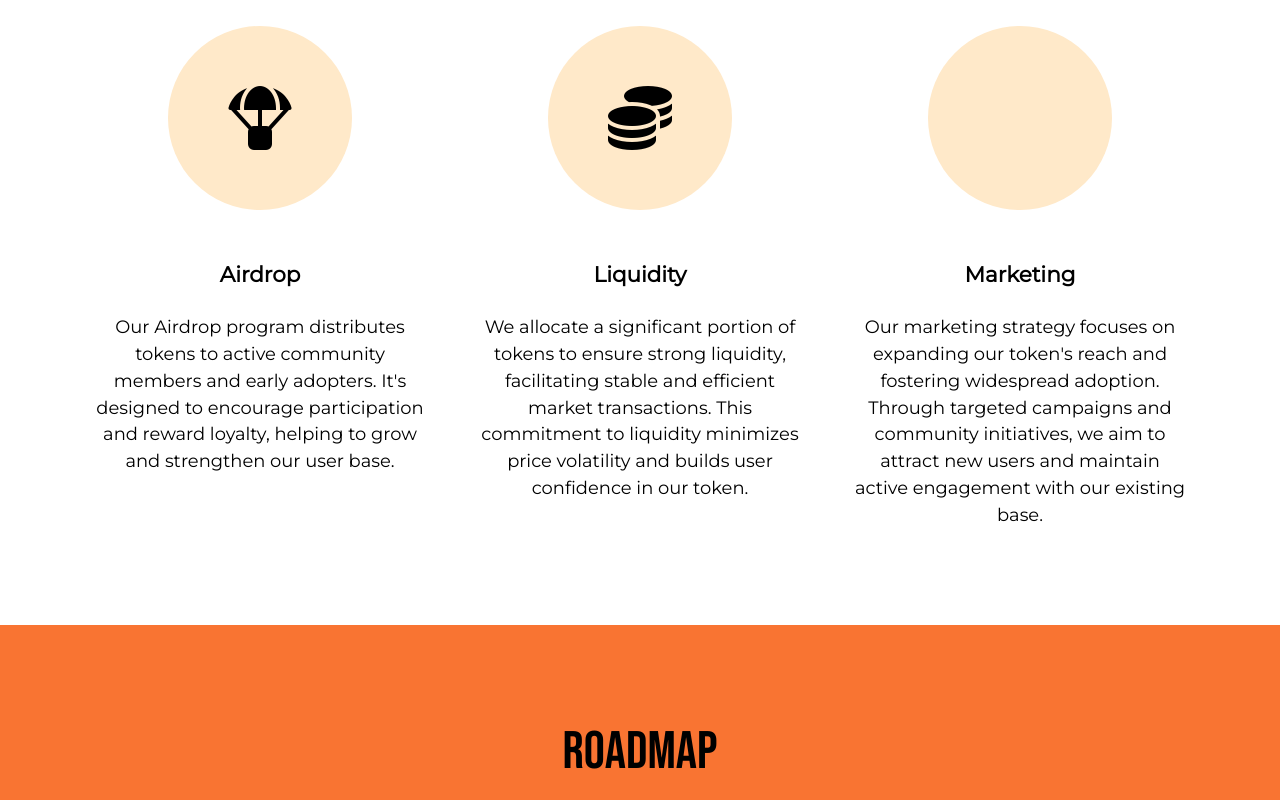
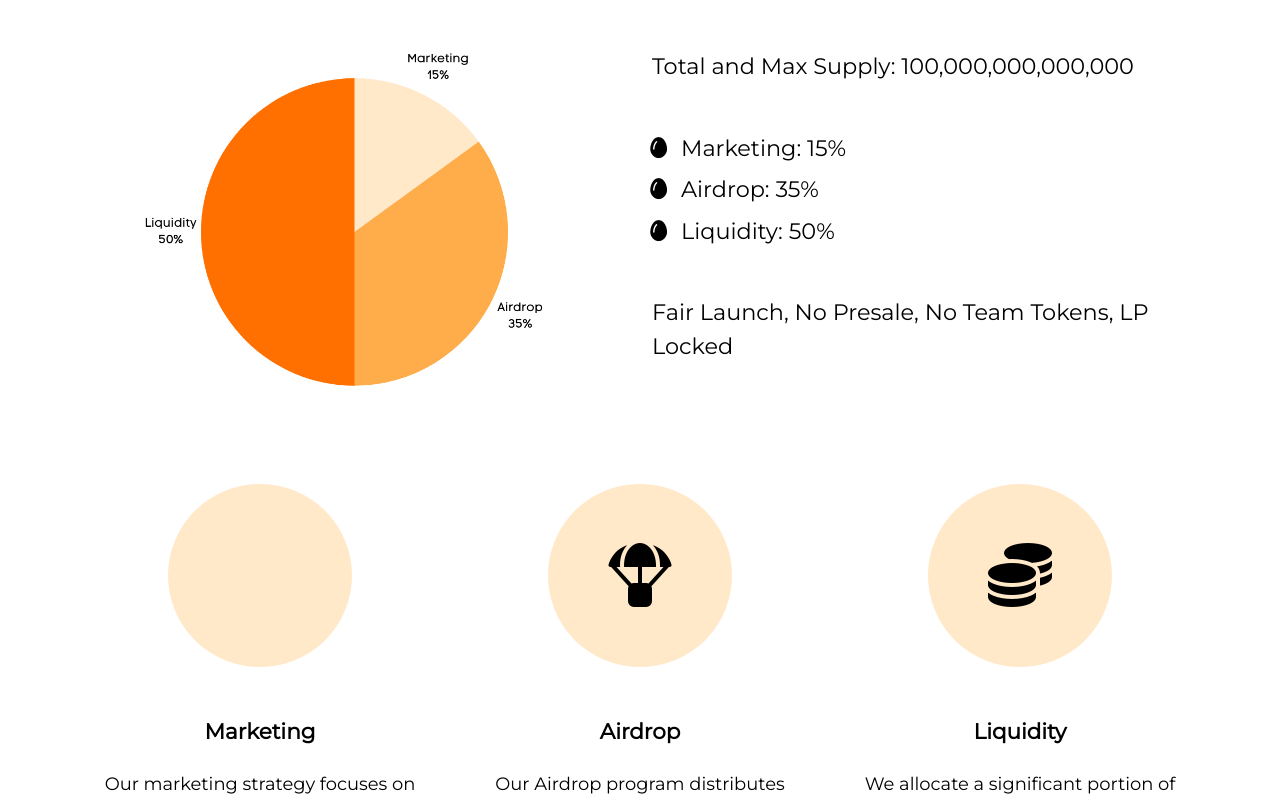
Before and after one commit to dragonmemetoken/dragonmemetoken.github.io, a React (Create React App) app: page / in a window 1280 px wide. Shown: the part 4200-5000 px from the top of the page. Built offline with nearby package versions, Linux system fonts and the light colour scheme.

Commit message:
Add supply allocations to tokenomics

```diff
--- a/src/components/Home/Home.js
+++ b/src/components/Home/Home.js
@@ -5,7 +5,7 @@ import icon from '../../img/logo.png';
 import twitter from '../../img/twitter.png';
 import telegram from '../../img/telegram.png';
 // import etherscan from '../../img/etherscan.png';
-// import tokenomics from '../../img/tokenomics.png';
+import tokenomics from '../../img/tokenomics.png';
 
 import nft0 from '../../img/nft/0.webp';
 import nft1 from '../../img/nft/1.webp';
@@ -322,7 +322,52 @@ function Home(props) {
                 <div className="container py-5">
                     <h2 className="bebas-neue text-color-1 text-center font-size-260 font-size-sm-270 font-size-md-270 font-size-lg-300 font-size-xl-330 mb-5">Tokenomics</h2>
 
+                    <div className="row justify-content-center align-items-center mb-5">
+                        <div className="col-md-6">
+                            <img src={tokenomics} className="w-100" alt="Dragon Meme"/>
+                        </div>
+
+                        <div className="col-md-6 mb-5">
+                            <p className="text-center text-md-start text-color-1 font-size-120 font-size-sm-120 font-size-md-120 font-size-lg-130 font-size-xl-140 mb-5">Total and Max Supply: 100,000,000,000,000</p>
+
+                            <ul className="fa-ul text-color-1 font-size-120 font-size-sm-120 font-size-md-120 font-size-lg-130 font-size-xl-140 tw-ms-[29px] mb-5">
+                                <li className="mb-2">
+                                    <span className="fa-li"><i className="fa-solid fa-egg"></i></span>
+                                    Marketing: 15%
+                                </li>
+                                <li className="mb-2">
+                                    <span className="fa-li"><i className="fa-solid fa-egg"></i></span>
+                                    Airdrop: 35%
+                                </li>
+                                <li className="mb-0">
+                                    <span className="fa-li"><i className="fa-solid fa-egg"></i></span>
+                                    Liquidity: 50%
+                                </li>
+                            </ul>
+
+                            <p className="text-center text-md-start text-color-1 font-size-120 font-size-sm-120 font-size-md-120 font-size-lg-130 font-size-xl-140 mb-0">Fair Launch, No Presale, No Team Tokens, LP Locked</p>
+                        </div>
+                    </div>
+
                     <div className="row font-size-80">
+                        <div className="col-lg-4 mb-5 mb-lg-0 px-4">
+                            <div className="row justify-content-center">
+                                <div className="col-9 col-sm-5 col-md-4 col-lg-9 col-xl-7 mb-5">
+                                    <div className="bg-color-4 rounded-circle position-relative" style={{paddingTop: '100%'}}>
+                                        <div className="d-flex align-items-center justify-content-center position-absolute w-100 h-100" style={{top: '0', bottom:'0'}}>
+                                            <i className="fa-solid fa-megaphone text-color-1 font-size-500"></i>
+                                        </div>
+                                    </div>
+                                </div>
+
+                                <div className="font-size-120">
+                                    <p className="text-center text-color-1 font-size-120 font-size-sm-120 font-size-md-120 font-size-lg-130 font-size-xl-140 mb-4 fw-bold">Marketing</p>
+                                </div>
+
+                                <p className="text-center text-color-1 font-size-120 font-size-sm-120 font-size-md-120 font-size-lg-130 font-size-xl-140 mb-0">Our marketing strategy focuses on expanding our token's reach and fostering widespread adoption. Through targeted campaigns and community initiatives, we aim to attract new users and maintain active engagement with our existing base.</p>
+                            </div>
+                        </div>
+
                         <div className="col-lg-4 mb-5 mb-lg-0 px-4">
                             <div className="row justify-content-center">
                                 <div className="col-9 col-sm-5 col-md-4 col-lg-9 col-xl-7 mb-5">
@@ -341,7 +386,7 @@ function Home(props) {
                             </div>
                         </div>
 
-                        <div className="col-lg-4 mb-5 mb-lg-0 px-4">
+                        <div className="col-lg-4 px-4">
                             <div className="row justify-content-center">
                                 <div className="col-9 col-sm-5 col-md-4 col-lg-9 col-xl-7 mb-5">
                                     <div className="bg-color-4 rounded-circle position-relative" style={{paddingTop: '100%'}}>
@@ -356,24 +401,6 @@ function Home(props) {
                                 </div>
 
                                 <p className="text-center text-color-1 font-size-120 font-size-sm-120 font-size-md-120 font-size-lg-130 font-size-xl-140 mb-0">We allocate a significant portion of tokens to ensure strong liquidity, facilitating stable and efficient market transactions. This commitment to liquidity minimizes price volatility and builds user confidence in our token.</p>
-                            </div>
-                        </div>
-
-                        <div className="col-lg-4 px-4">
-                            <div className="row justify-content-center">
-                                <div className="col-9 col-sm-5 col-md-4 col-lg-9 col-xl-7 mb-5">
-                                    <div className="bg-color-4 rounded-circle position-relative" style={{paddingTop: '100%'}}>
-                                        <div className="d-flex align-items-center justify-content-center position-absolute w-100 h-100" style={{top: '0', bottom:'0'}}>
-                                            <i className="fa-solid fa-megaphone text-color-1 font-size-500"></i>
-                                        </div>
-                                    </div>
-                                </div>
-
-                                <div className="font-size-120">
-                                    <p className="text-center text-color-1 font-size-120 font-size-sm-120 font-size-md-120 font-size-lg-130 font-size-xl-140 mb-4 fw-bold">Marketing</p>
-                                </div>
-
-                                <p className="text-center text-color-1 font-size-120 font-size-sm-120 font-size-md-120 font-size-lg-130 font-size-xl-140 mb-0">Our marketing strategy focuses on expanding our token's reach and fostering widespread adoption. Through targeted campaigns and community initiatives, we aim to attract new users and maintain active engagement with our existing base.</p>
                             </div>
                         </div>
                     </div>
```
Also changed, not shown: src/img/tokenomics.png.
